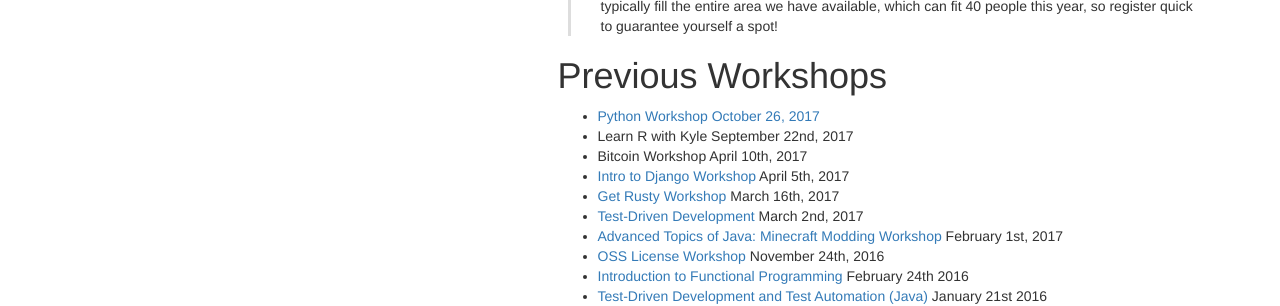
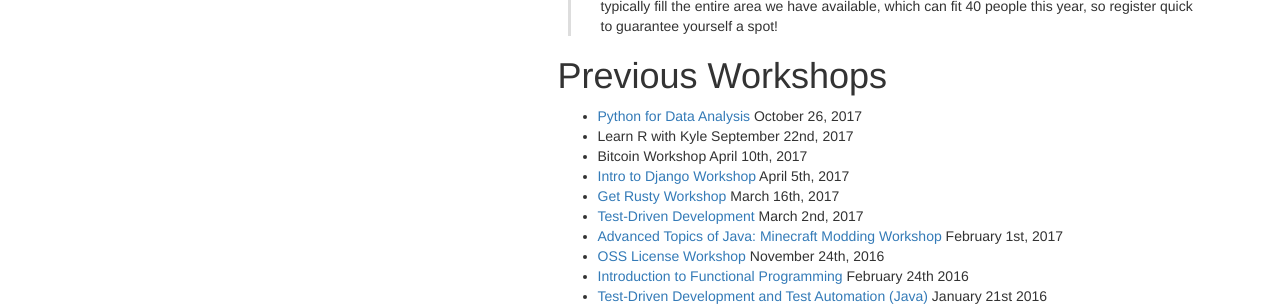
Before and after one commit to trucsclub/trucsclub.github.io, a Jekyll site: the page built from events.html, in a window 1280 px wide. Shown: the part 1680-1986 px from the top of the page. Built offline with Jekyll 4.4.1, drawn with Linux system fonts in a browser that asks for light colours; nearby versions of some CDN libraries; comment, search, counter and statistics services are not loaded.

Commit message:
chore(events) fix title of Python for Data Analysis workshop

```diff
--- a/events.html
+++ b/events.html
@@ -71,7 +71,7 @@ active: events
 </div>
 <h1>Previous Workshops</h1>
 <ul>
-    <li><a href="https://github.com/marcolussetti/python4data2017">Python Workshop October 26, 2017</a></li>
+    <li><a href="https://github.com/marcolussetti/python4data2017">Python for Data Analysis</a> October 26, 2017</li>
     <li>Learn R with Kyle September 22nd, 2017</li>
     <li>Bitcoin Workshop April 10th, 2017</li>
     <li><a href="http://marcolussetti.com/workshops/django2017/">Intro to Django Workshop</a> April 5th, 2017</li>
```
